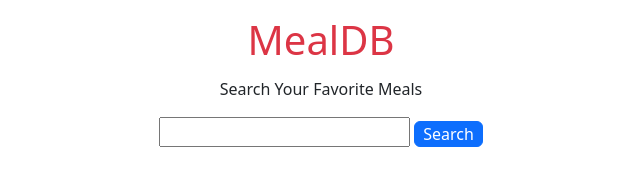
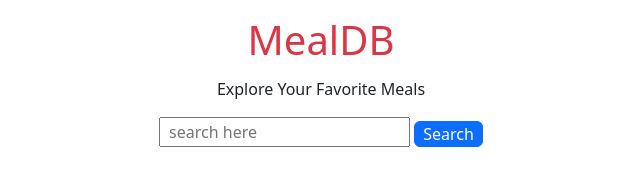
Before and after one commit to surid165/MealDB, a plain HTML site: page index.html in a window 1280 px wide. Shown: the whole page, without its empty margins (319-959 px from the left). Drawn offline with nearby package versions, Linux system fonts and the light colour scheme; no server answers.

Commit message:
small change

```diff
--- a/index.html
+++ b/index.html
@@ -14,8 +14,8 @@
         <!-- search container -->
         <section style="height:80px" class="d-flex align-items-center justify-content-center">
             <div>
-            <p class="text-center">Search Your Favorite Meals </p>
-            <input id="search-field" type="text" class="px-2">
+            <p class="text-center">Explore Your Favorite Meals </p>
+            <input id="search-field" placeholder="search here" type="text" class="px-2">
             <button onclick="searchMeals()" class="btn btn-primary py-0 px-2">Search</button>
             </div>
         </section>
```
Also changed, not shown: bg_img.jpg (added).
